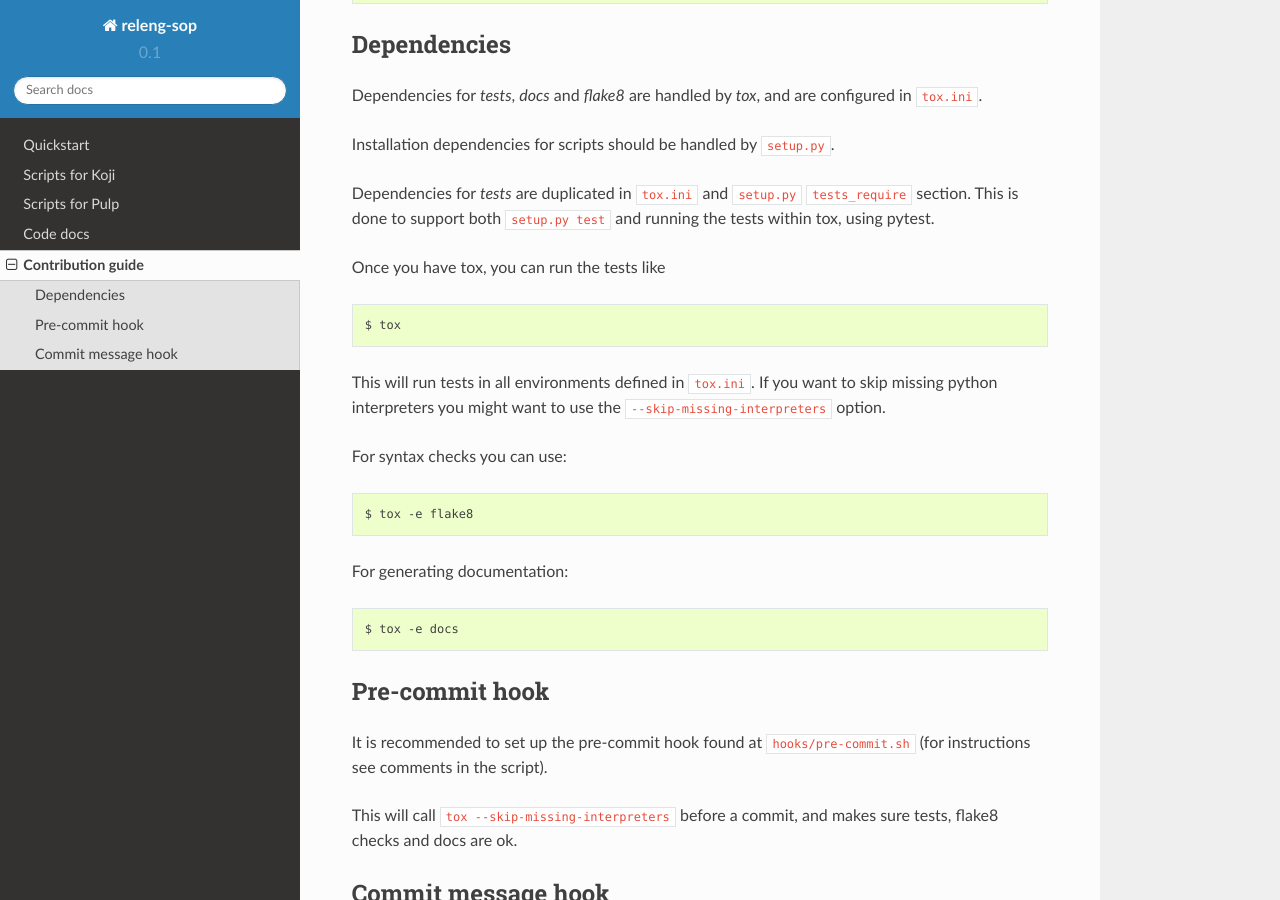
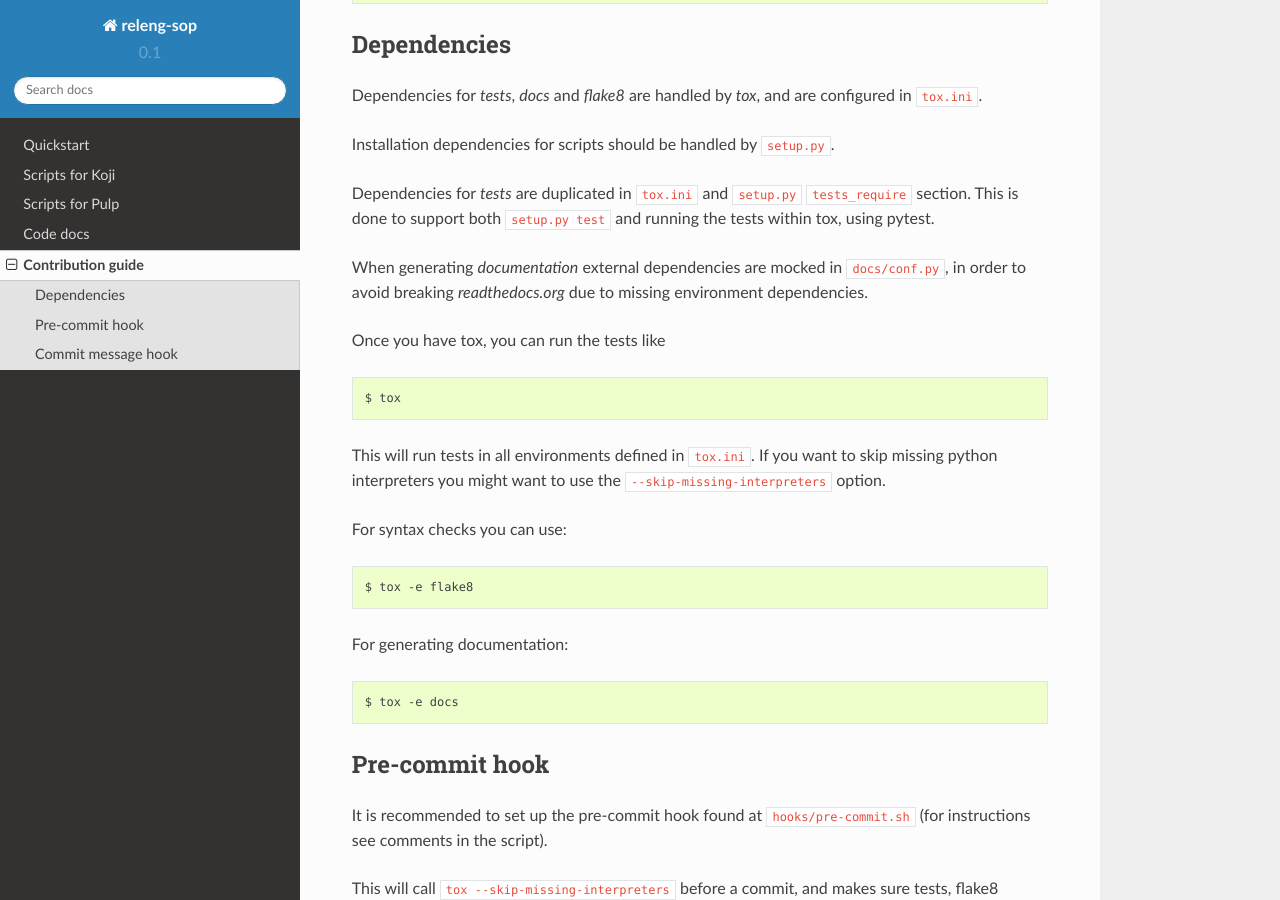
Before and after one commit to release-engineering/releng-sop, a Sphinx documentation site: the page built from docs/contribute.rst, in a window 1280 px wide and 900 px high, scrolled down 476 px. Built offline with Sphinx 7.4.7 and the Read the Docs theme 2.0.0, drawn with Linux system fonts in a browser that asks for light colours; some of the changed lines change nothing that is shown.

Commit message:
Mock all external dependencies for doc gen
ReadTheDocs had issues with installing dependencies which
required additional C headers present in the environment.

As there is no need for external dependencies to be present
while generating documentation, all external dependencies are
mocked, so that they stand Sphinx's import.

Additionally, the package is not installed in the environment
to be used for generating documentation, in order to be consisent
with the settings on ReadTheDocs.

```diff
--- a/docs/conf.py
+++ b/docs/conf.py
@@ -20,18 +20,30 @@
 import os
 import sys
 import sphinx_rtd_theme
-
-# HACK: inject empty koji module to silence failing docs generation.
-# HACK: inject empty pulp.client.admin.config module to silence failing docs generation.
-# We need to add koji to deps (currently not possible)
-import imp
-sys.modules["koji"] = imp.new_module("koji")
-sys.modules["pulp"] = imp.new_module("pulp")
-sys.modules["pulp.client"] = imp.new_module("pulp.client")
-sys.modules["pulp.client.admin"] = imp.new_module("pulp.client.admin")
-sys.modules["pulp.client.admin.config"] = imp.new_module("pulp.client.admin.config")
+from mock import Mock as MagicMock
 
 sys.path.insert(0, os.path.abspath('..'))
+
+# -- Mock external dependencies ------------------------------------------
+
+# Don't want documentation for them, and not all of them will be available
+# through pip.
+
+class Mock(MagicMock):
+    @classmethod
+    def __getattr__(cls, name):
+            return Mock()
+
+MOCK_MODULES = [
+    'koji',
+    'pdc_client',
+    'productmd', 'productmd.composeinfo',
+    'pulp', 'pulp.client', 'pulp.client.admin', 'pulp.client.admin.config',
+    'xdg', 'xdg.BaseDirectory',
+]
+
+sys.modules.update((mod_name, Mock()) for mod_name in MOCK_MODULES)
+
 
 # -- General configuration ------------------------------------------------
 
--- a/docs/contribute.rst
+++ b/docs/contribute.rst
@@ -31,6 +31,10 @@
 Dependencies for *tests* are duplicated in ``tox.ini`` and ``setup.py``
 ``tests_require`` section. This is done to support both ``setup.py test``
 and running the tests within tox, using pytest.
+
+When generating *documentation* external dependencies are mocked in
+``docs/conf.py``, in order to avoid breaking *readthedocs.org*
+due to missing environment dependencies.
 
 Once you have tox, you can run the tests like
 
```
Also changed, not shown: 1 other file.
